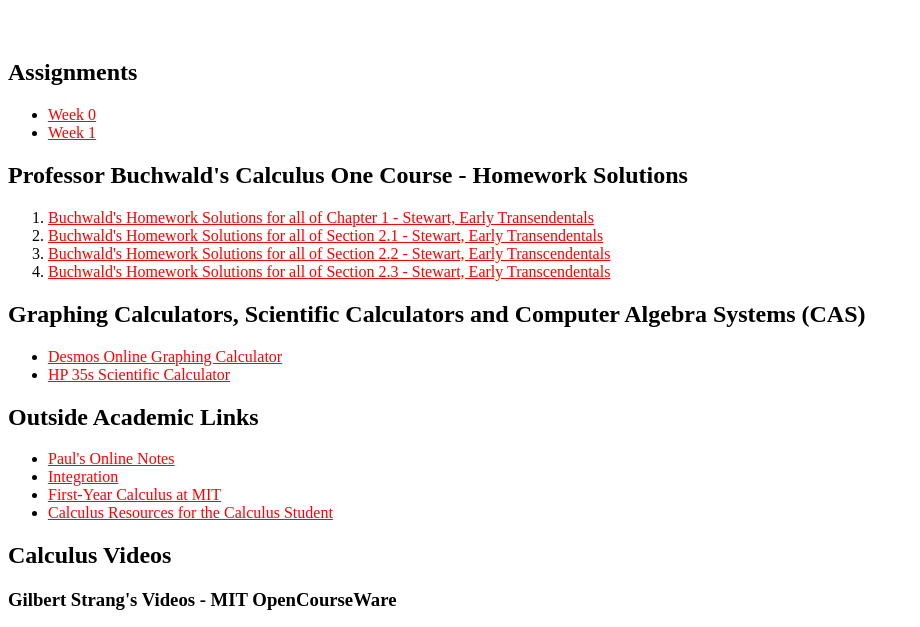
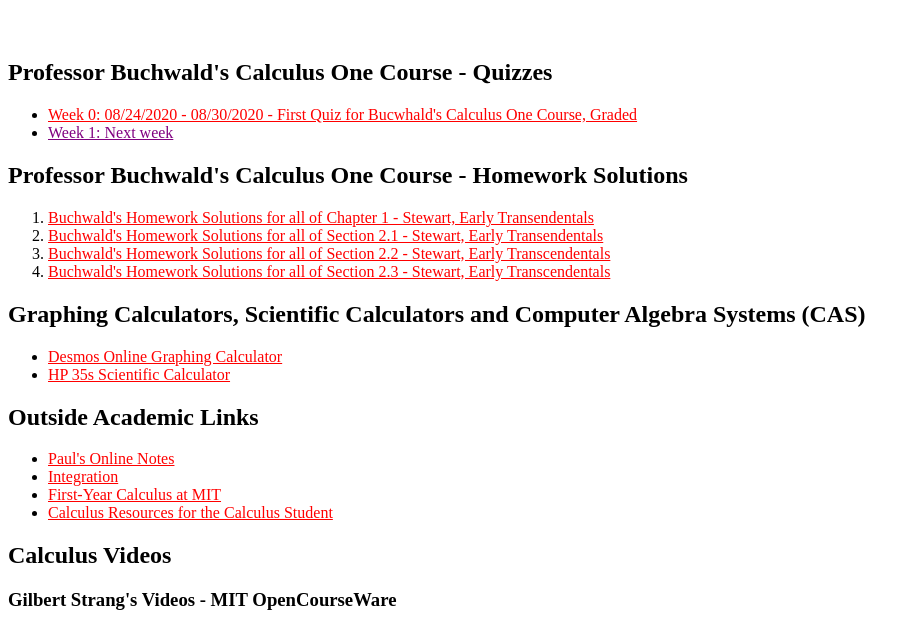
Before and after one commit to thecatsowl/CompanyWebSite, a plain HTML site: page calculus.html in a window 1280 px wide. Shown: the part 113-740 px from the top of the page, without its empty margins (0-920 px from the left). Drawn offline with Linux system fonts and the light colour scheme.

Commit message:
added graded quiz for calc one

```diff
--- a/calculus.html
+++ b/calculus.html
@@ -62,10 +62,10 @@
     <h1 align="center">Calculus</h1>
     <br>
 <section>
-	<h2>Assignments</h2>
+	<h2>Professor Buchwald's Calculus One Course - Quizzes</h2>
 	<ul>
-		<li><a href="calc0.html">Week 0</a></li>
-		<li><a href="calc1.html">Week 1</a></li>
+		<li><a href="quiz_1_graded.pdf">Week 0: 08/24/2020 - 08/30/2020 - First Quiz for Bucwhald's Calculus One Course, Graded</a></li>
+		<li><a href="">Week 1: Next week</a></li>
 	</ul>
 </section>
 <section>
```
